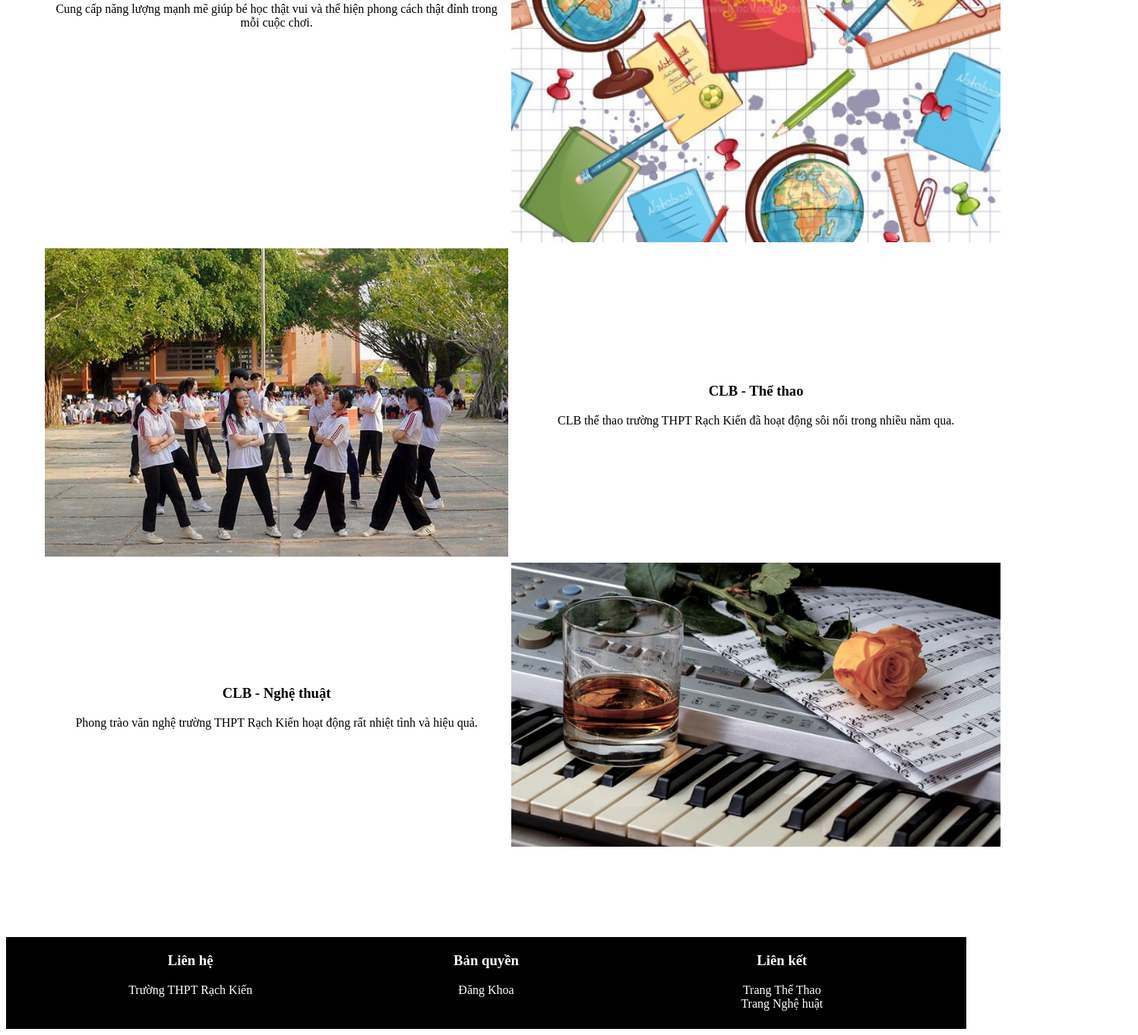
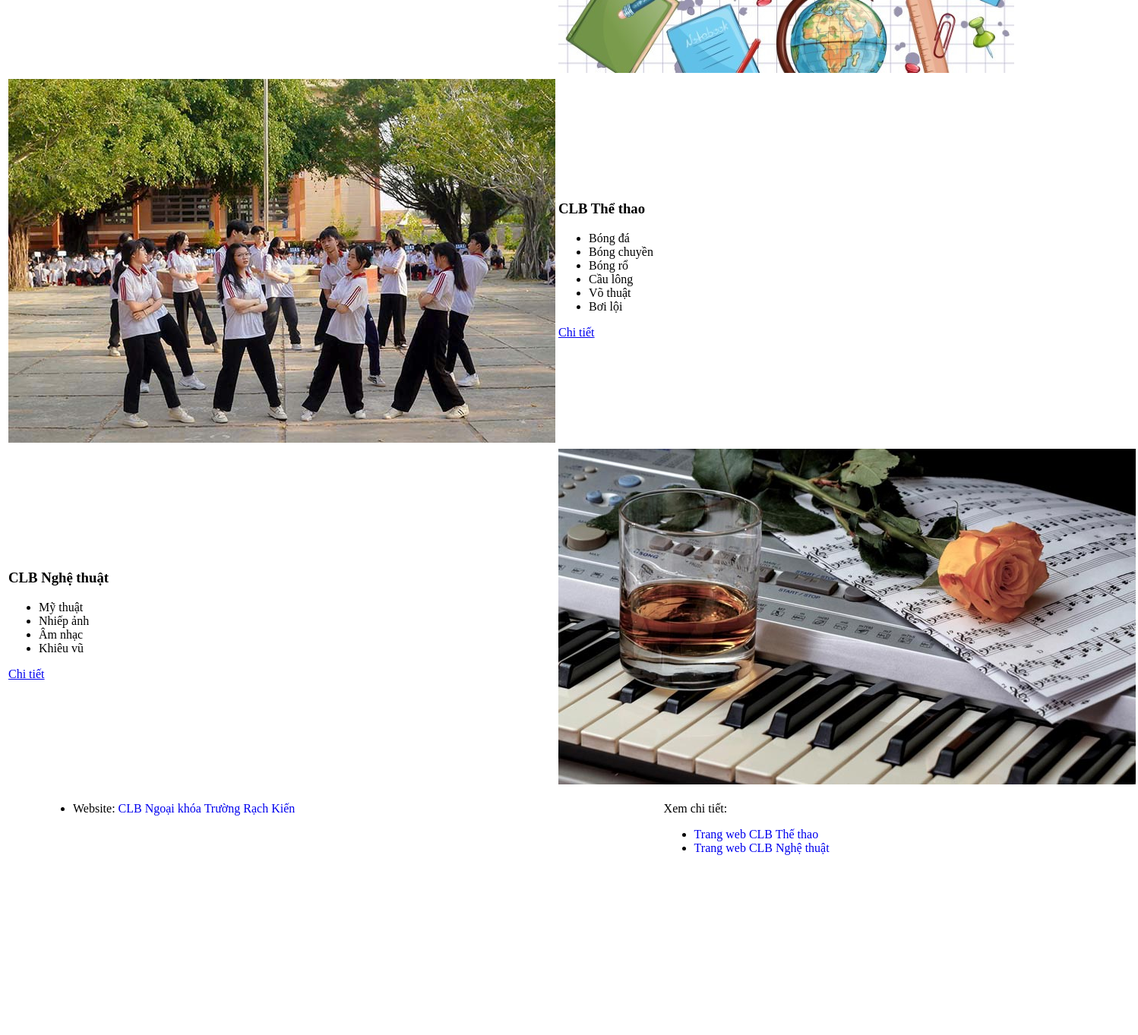
Before and after one commit to vph123/tinhoc, a plain HTML site: page index.html in a window 1280 px wide. Shown: the part 1216-2579 px from the top of the page at 76% size, 1498 px wide, since content can reach past the window. After the commit the page ends 2366 px from the top, so only its background shows below. Drawn offline with Linux system fonts and the light colour scheme.

Commit message:
Update index.html

```diff
--- a/index.html
+++ b/index.html
@@ -8,85 +8,86 @@
 
     <body>
         <div class="banner">
-            <div style="text-align: center;">
-                <h2><b>Đăng ký tham gia các CLB của trường THPT Rạch Kiến</b></h2>
+
         </div>
-        </div>
+
         <div class="slogan">
             <div class="row">
                 <div class="block_3">
                     <h3>Năng động</h3>
                     <p class="text-content">Hoạt động năng nổ và hiệu quả</p>
                 </div>
+
                 <div class="block_3">
                     <h3>Đam mê</h3>
                     <p class="text-content">Cháy hết mình trong các cuộc chơi</p>
                 </div>
+
                 <div class="block_3">
                     <h3>Tỏa sáng</h3>
                     <p class="text-content">Giành những giải thưởng cao nhất</p>
                 </div>
             </div>
         </div>
-        <div class="content">
 <table>
     <tr>
-                    <td>
+        <td class="cell_text">
             <h3>Học siêu - Chơi đỉnh</h3>
-                        <p>
-                            Cung cấp năng lượng mạnh mẽ giúp bé học thật vui và thể hiện phong cách thật đỉnh trong mỗi cuộc chơi.
-                        </p>
+            <p>Các thành tích đạt được:</p>
+            <ul>
+                <li>03 HCV Bơi lội</li>
+                <li>02 HCV, 06 HVB và 05 HCĐ Võ thuật</li>
+                <li>01 giải ba môn Bóng đá nam</li>
+                <li>01 giải nhì Hội thi biểu diễn âm nhạc</li>
+            </ul>
         </td>
-                    <td>
-                        <img src="hoctap.png" width="100%">
+        <td class="cell_img"><img src="hoctap.png" class="img"></td>
+    </tr>
+    <tr>
+        <td class="cell_img"><img src="thethao1.png" class="img"></td>
+        <td class="cell_text">
+            <h3>CLB Thể thao</h3>
+            <ul>
+                <li>Bóng đá</li>
+                <li>Bóng chuyền</li>
+                <li>Bóng rổ</li>
+                <li>Cầu lông</li>
+                <li>Võ thuật</li>
+                <li>Bơi lội</li>
+            </ul>
+            <a href="thethao.html">Chi tiết</a>
         </td>
     </tr>
     <tr>
-                    <td>
-                        <img src="thethao1.png" width="100%">
+        <td class="cell_text">
+            <h3>CLB Nghệ thuật</h3>
+            <ul>
+                <li>Mỹ thuật</li>
+                <li>Nhiếp ảnh</li>
+                <li>Âm nhạc</li>
+                <li>Khiêu vũ</li>
+            </ul>
+            <a href="nghethuat.html">Chi tiết</a>
         </td>
-                    <td>
-                        <h3>CLB - Thể thao</h3>
-                        <p>
-                            CLB thể thao trường THPT Rạch Kiến đã hoạt động sôi nổi trong nhiều năm qua.
-                        </p>
-                    </td>
-                </tr>
-                <tr>
-                    <td>
-                        <h3>CLB - Nghệ thuật</h3>
-                        <p>
-                            Phong trào văn nghệ trường THPT Rạch Kiến hoạt động rất nhiệt tình và hiệu quả.
-                        </p>
-                    </td>
-                    <td>
-                        <img src="nghethuat1.png" width="100%">
-                    </td>
+        <td class="cell_img"><img src="nghethuat1.png" class="img"></td>
     </tr>
 </table>
+<footer>
+    <div class="row">
+        <div style="width:60%">
+            <ul>
+                <li>Website: <a href="index.html" class="link">CLB Ngoại khóa Trường Rạch Kiến</a></li>
+            </ul>
         </div>
-        <div class="footer">
-            <div class="row">
-                <div class="block_3">
-                    <h3>Liên hệ</h3>
-                    <p>
-                         Trường THPT Rạch Kiến
-                    </p>
-                </div>
-                <div class="block_3">
-                    <h3>Bản quyền</h3>
-                    <p>
-                         Đăng Khoa
-                    </p>
-                </div>
-                <div class="block_3">
-                    <h3>Liên kết</h3>
-                    <p>
-                        <a href="thethao.html">Trang Thể Thao</a><br/>
-                        <a href="nghethuat.html">Trang Nghệ huật</a>
-                    </p>
+        <div style="width:10%"></div>
+        <div style="width:30%">
+            <p>Xem chi tiết:</p>
+            <ul>
+                <li><a href="thethao.html" class="link">Trang web CLB Thế thao</a></li>
+                <li><a href="nghethuat.html" class="link">Trang web CLB Nghệ thuật</a></li>
+            </ul>
         </div>
     </div>
-        </div>
+</footer>
 </body>
 </html>
```
Lines whose indentation alone changed are shown as unchanged.
